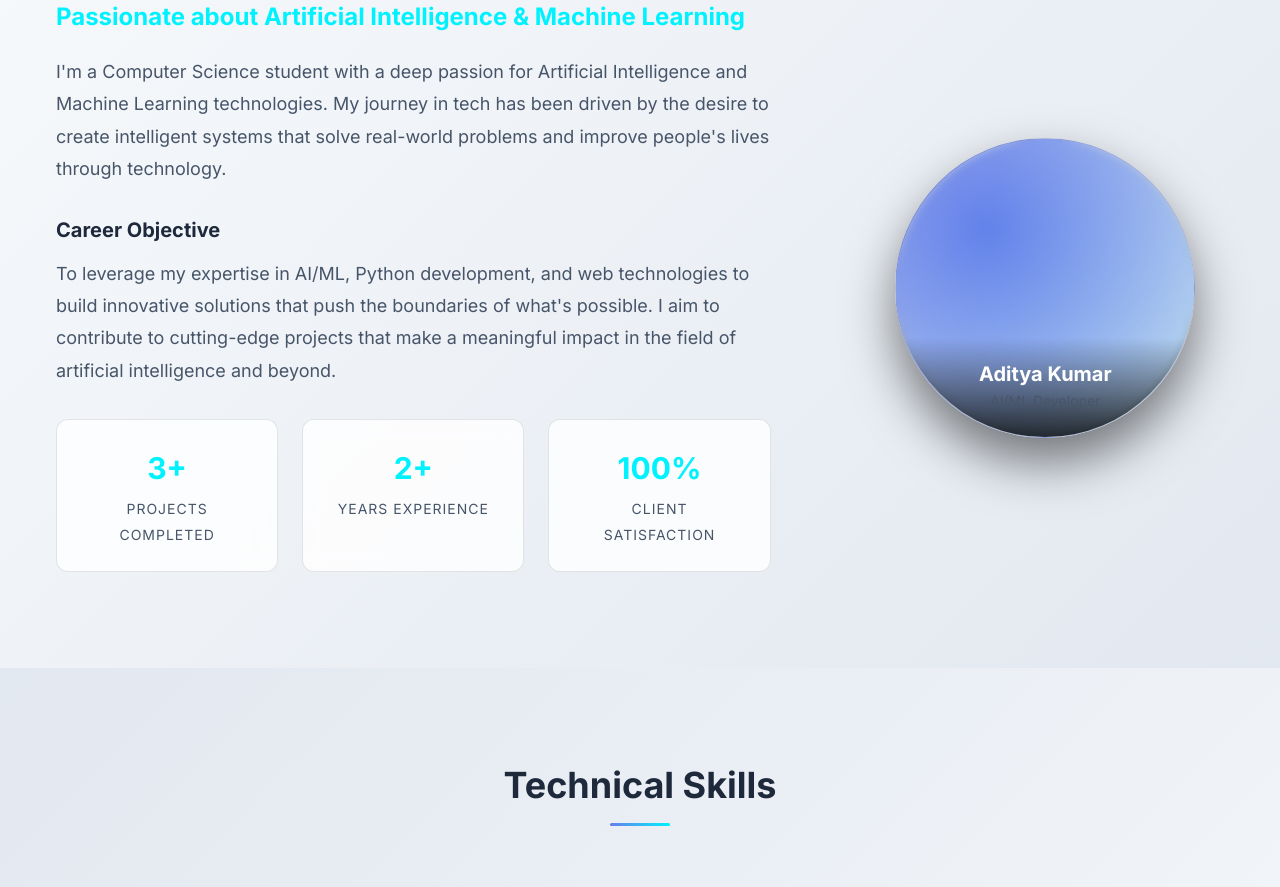
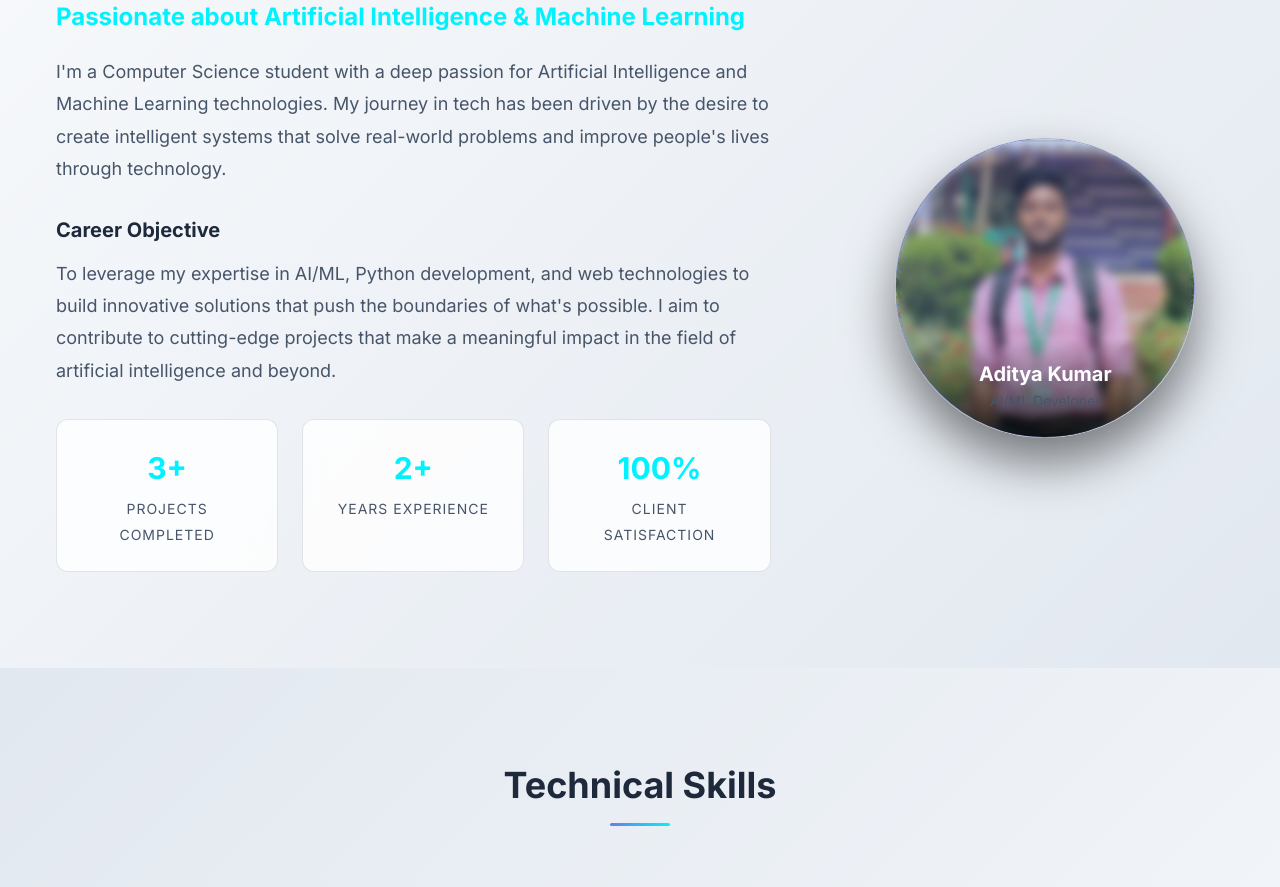
Before and after one commit to Adityakumar926/Portfolio, a plain HTML site: page index.html in a window 1280 px wide. Shown: the part 1019-1906 px from the top of the page. Drawn offline with Linux system fonts and the light colour scheme.

Commit message:
added a image of myself

```diff
--- a/index.html
+++ b/index.html
@@ -135,6 +135,7 @@
 
                 <div class="about-image">
                     <div class="profile-card">
+                        <img src="assets/images/My_photo_3.jpg" alt="Aditya Kumar - AI/ML Developer" class="profile-image">
                         <div class="profile-overlay"></div>
                         <div class="profile-content">
                             <h4>Aditya Kumar</h4>
--- a/style.css
+++ b/style.css
@@ -574,6 +574,15 @@ a:hover {
     margin: 0 auto;
     box-shadow: var(--shadow-2xl);
     border: 1px solid var(--glass-border);
+}
+
+.profile-image {
+    width: 100%;
+    height: 100%;
+    object-fit: cover;
+    position: absolute;
+    top: 0;
+    left: 0;
 }
 
 .profile-overlay {
```
Also changed, not shown: assets/images/My_photo_3.jpg (added), assets/images/My_photo_3.webp (added).
